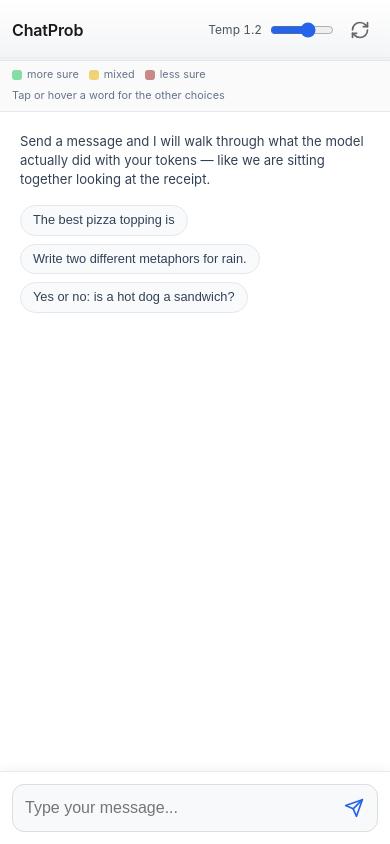
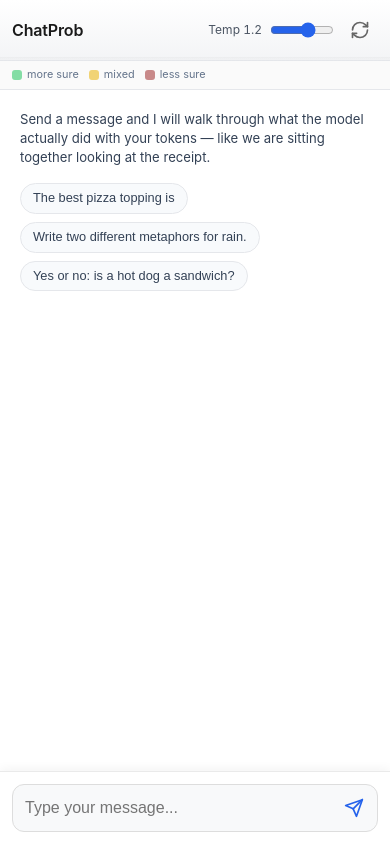
Before and after one commit to rdtiv/chatprob, a Next.js app: page / in a window 390 px wide. Built offline with nearby package versions, Linux system fonts and the light colour scheme.

Commit message:
fix: fold the conversation lesson on mobile behind a Details control

```diff
--- a/components/ChatInterface.js
+++ b/components/ChatInterface.js
@@ -17,12 +17,22 @@
   const [temperature, setTemperature] = useState(1.2);
   const [hoverHintVisible, setHoverHintVisible] = useState(false);
   const [storageReady, setStorageReady] = useState(false);
+  const [lessonOpen, setLessonOpen] = useState(false);
+  const [compactLesson, setCompactLesson] = useState(false);
   const messagesEndRef = useRef(null);
   const inFlightRef = useRef(false);
 
   // Update page title
   useEffect(() => {
     document.title = 'ChatProb';
+  }, []);
+
+  useEffect(() => {
+    const media = window.matchMedia('(max-width: 768px)');
+    const sync = () => setCompactLesson(media.matches);
+    sync();
+    media.addEventListener('change', sync);
+    return () => media.removeEventListener('change', sync);
   }, []);
 
   const scrollToBottom = () => {
@@ -240,7 +250,17 @@
           <span className="legend-hover">Tap or hover a word for the other choices</span>
         </div>
         {sessionBilled > 0 && (
-          <div className="conversation-lesson">
+          <div className={`conversation-lesson${lessonOpen ? ' is-open' : ''}`}>
+            <button
+              type="button"
+              className="conversation-lesson-summary"
+              aria-expanded={compactLesson ? lessonOpen : true}
+              aria-controls="conversation-lesson-body"
+              onClick={() => {
+                if (compactLesson) setLessonOpen((open) => !open);
+              }}
+            >
+              <div className="conversation-lesson-metrics">
                 <div className="conversation-lesson-row">
                   <span className="conversation-lesson-label">Prompt this turn</span>
                   <span className="conversation-lesson-values">{inSeries.join(' → ')} in</span>
@@ -249,12 +269,20 @@
                   <span className="conversation-lesson-label">Paid so far</span>
                   <span className="conversation-lesson-values">{sessionSeries.join(' → ')} billed</span>
                 </div>
+              </div>
+              <span className="conversation-lesson-toggle">
+                {lessonOpen ? 'Hide' : 'Details'}
+                <span className="conversation-lesson-chevron" aria-hidden="true" />
+              </span>
+            </button>
+            <div id="conversation-lesson-body" className="conversation-lesson-body">
               <ConversationExplainer
                 inSeries={inSeries}
                 sessionSeries={sessionSeries}
                 lastAssistant={[...messages].reverse().find((item) => item.role === 'assistant' && item.usage)}
                 messages={messages}
               />
+            </div>
           </div>
         )}
         <div className="messages-container">
--- a/styles/globals.css
+++ b/styles/globals.css
@@ -199,6 +199,54 @@
   border-bottom: 1px solid #e5e7eb;
   font-size: 0.72rem;
   color: #475569;
+}
+
+.conversation-lesson-summary {
+  display: flex;
+  align-items: flex-start;
+  justify-content: space-between;
+  gap: 10px;
+  width: 100%;
+  margin: 0;
+  padding: 0;
+  border: 0;
+  background: transparent;
+  color: inherit;
+  font: inherit;
+  text-align: left;
+  cursor: pointer;
+}
+
+.conversation-lesson-metrics {
+  min-width: 0;
+  flex: 1;
+}
+
+.conversation-lesson-toggle {
+  display: none;
+  flex-shrink: 0;
+  align-items: center;
+  gap: 4px;
+  margin-top: 1px;
+  color: #2563eb;
+  font-size: 0.68rem;
+  font-weight: 600;
+  line-height: 1;
+  white-space: nowrap;
+}
+
+.conversation-lesson-chevron {
+  display: inline-block;
+  width: 0;
+  height: 0;
+  border-left: 3.5px solid transparent;
+  border-right: 3.5px solid transparent;
+  border-top: 4px solid currentColor;
+  transform: translateY(0.5px);
+}
+
+.conversation-lesson.is-open .conversation-lesson-chevron {
+  transform: rotate(180deg) translateY(-0.5px);
 }
 
 .conversation-lesson-row {
@@ -586,6 +634,28 @@
     gap: 4px 10px;
   }
 
+  .legend-hover {
+    display: none;
+  }
+
+  .conversation-lesson {
+    padding: 6px 12px;
+  }
+
+  .conversation-lesson-toggle {
+    display: inline-flex;
+  }
+
+  .conversation-lesson:not(.is-open) .conversation-lesson-body {
+    display: none;
+  }
+
+  .conversation-lesson-summary:focus-visible {
+    outline: 2px solid #2563eb;
+    outline-offset: 2px;
+    border-radius: 6px;
+  }
+
   .messages-container {
     height: auto;
     flex: 1;
@@ -689,6 +759,14 @@
   .desktop-only {
     display: block !important;
   }
+
+  .conversation-lesson-summary {
+    cursor: default;
+  }
+
+  .conversation-lesson-body {
+    display: block;
+  }
 }
 
 .message-form {
```
Lines whose indentation alone changed are shown as unchanged.
